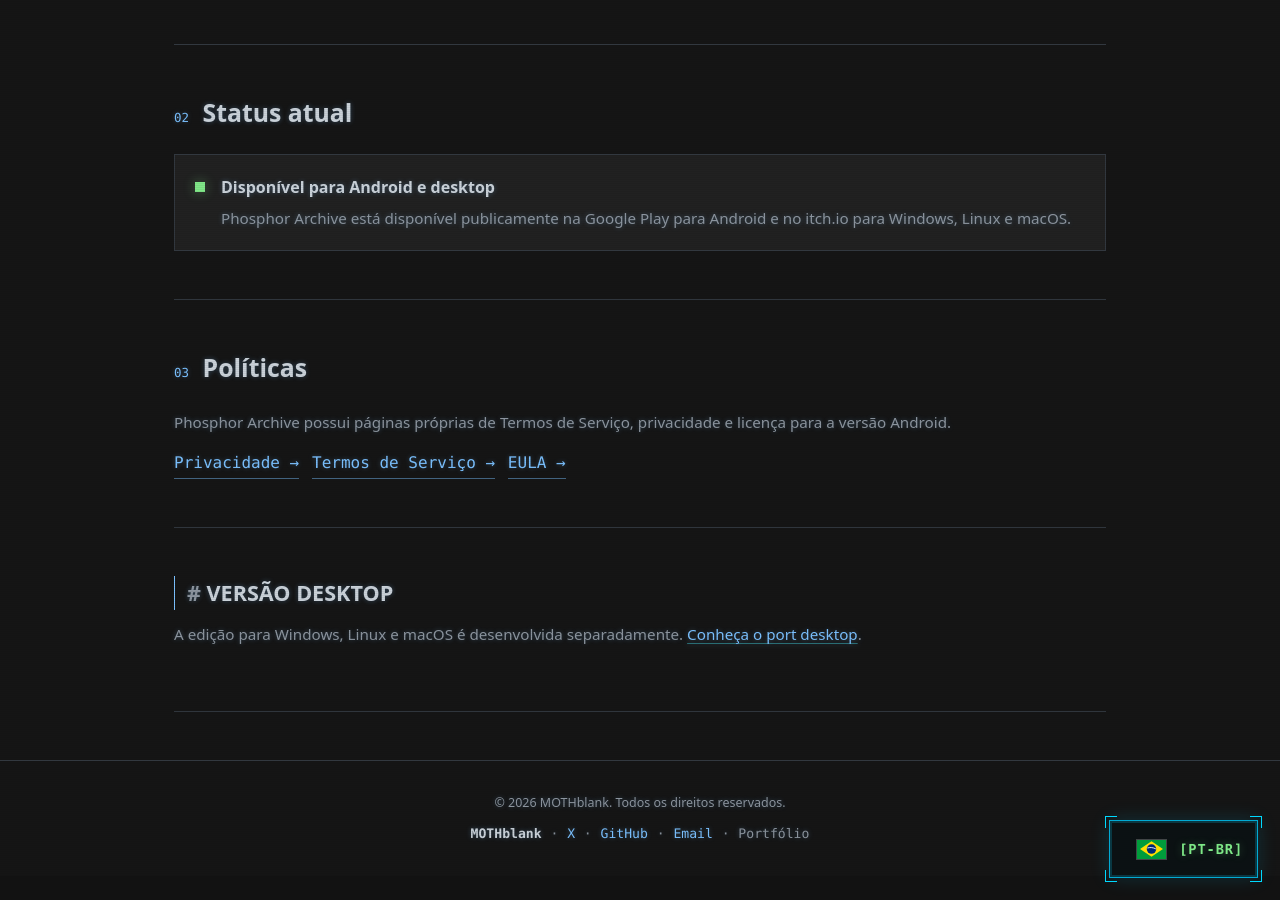
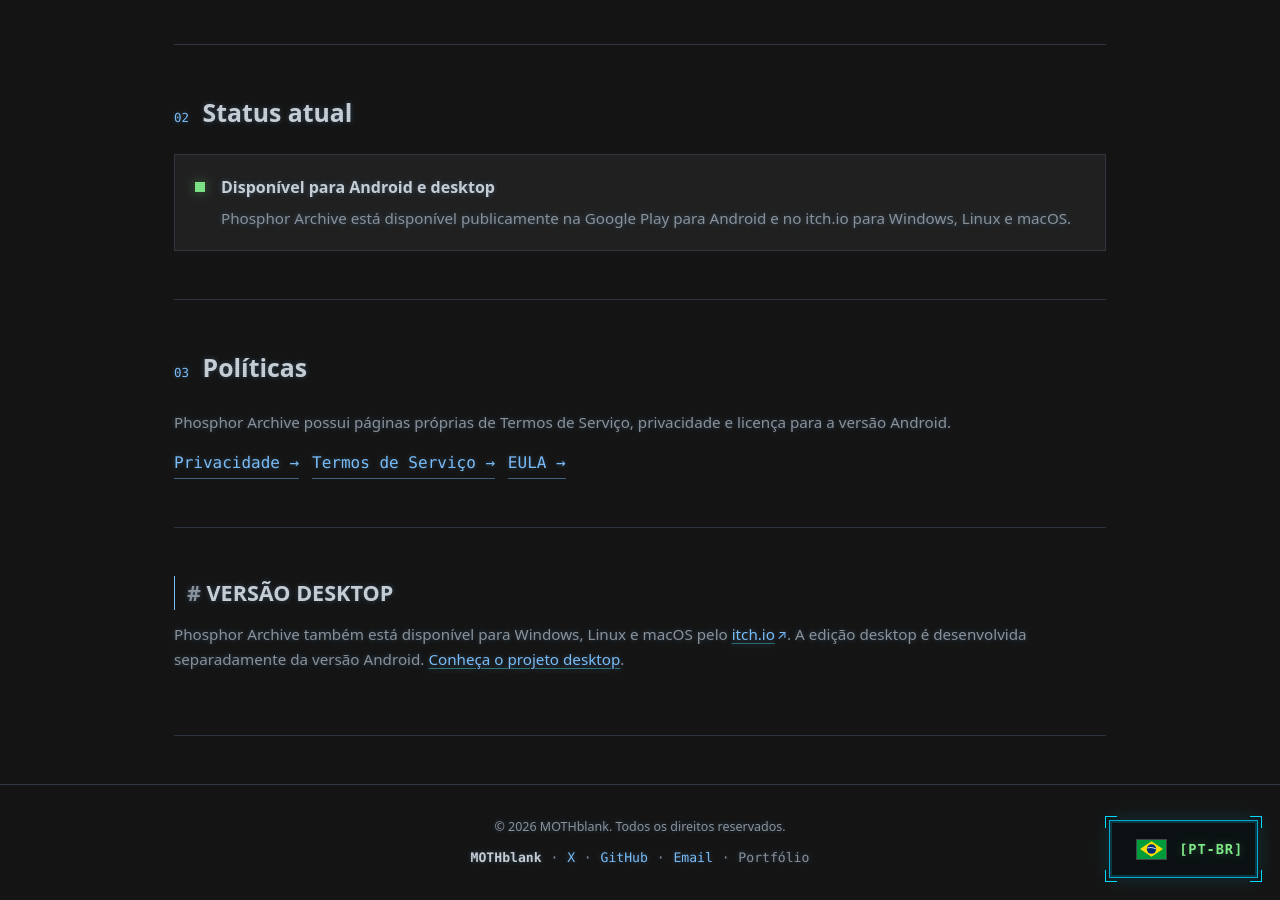
Before and after one commit to MOTHblank/mothblank.github.io, a Jekyll site: the page built from pt-BR/phosphor-archive.html, in a window 1280 px wide and 900 px high, scrolled down 1260 px. Built offline with Jekyll 4.4.1, drawn with Linux system fonts in a browser that asks for light colours.

Commit message:
Update Portuguese Phosphor Archive availability

```diff
--- a/pt-BR/phosphor-archive.html
+++ b/pt-BR/phosphor-archive.html
@@ -40,6 +40,6 @@
 </section>
     <section class="product-section">
         <h2>Versão desktop</h2>
-        <p>A edição para Windows, Linux e macOS é desenvolvida separadamente. <a class="doc-link" href="/pt-BR/projects/phosphor-archive-desktop.html">Conheça o port desktop</a>.</p>
+        <p>Phosphor Archive também está disponível para Windows, Linux e macOS pelo <a class="doc-link" href="https://mothblank.itch.io/phosphor-archive" target="_blank" rel="noopener noreferrer">itch.io</a>. A edição desktop é desenvolvida separadamente da versão Android. <a class="doc-link" href="/pt-BR/projects/phosphor-archive-desktop.html">Conheça o projeto desktop</a>.</p>
     </section>
 </main>
```
Also changed, not shown: other parts of pt-BR/phosphor-archive.html (+1 -1 lines).
